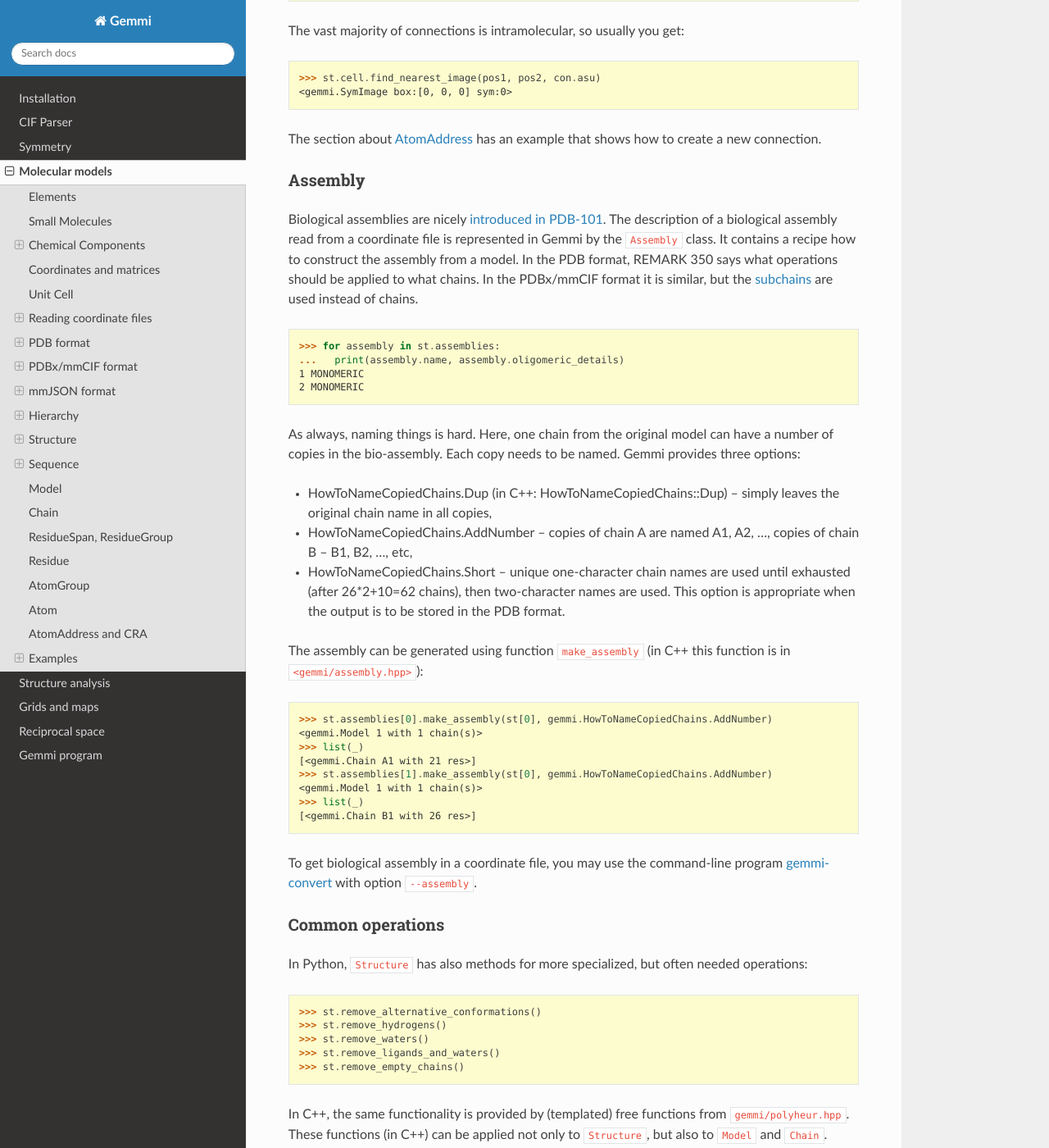
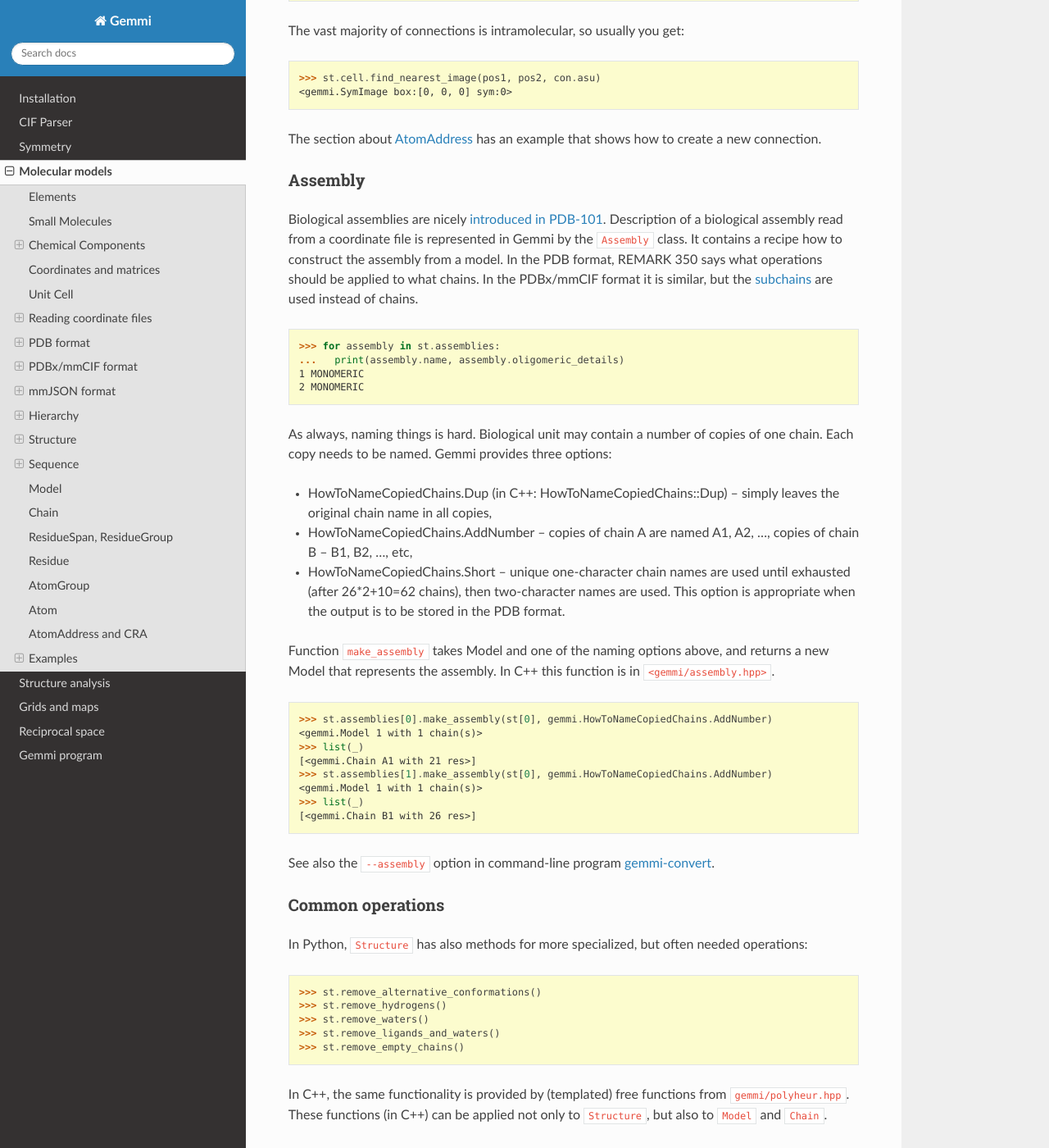
Before and after one commit to project-gemmi/gemmi, a Sphinx documentation site: the page built from docs/mol.rst, in a window 1280 px wide and 1400 px high, scrolled down 27083 px. Shown: the whole window at 82% size. Built offline with Sphinx 7.4.7 and the Read the Docs theme 2.0.0, drawn with Linux system fonts in a browser that asks for light colours.

Commit message:
edit docs

```diff
--- a/docs/mol.rst
+++ b/docs/mol.rst
@@ -1530,7 +1530,7 @@ Assembly
 
 Biological assemblies are nicely
 `introduced in PDB-101 <https://pdb101.rcsb.org/learn/guide-to-understanding-pdb-data/biological-assemblies>`_.
-The description of a biological assembly read from a coordinate file
+Description of a biological assembly read from a coordinate file
 is represented in Gemmi by the ``Assembly`` class.
 It contains a recipe how to construct the assembly from a model.
 In the PDB format, REMARK 350 says what operations should be applied
@@ -1545,8 +1545,8 @@ to what chains. In the PDBx/mmCIF format it is similar, but the
   2 MONOMERIC
 
 As always, naming things is hard.
-Here, one chain from the original model can have a number of copies in
-the bio-assembly. Each copy needs to be named. Gemmi provides three options:
+Biological unit may contain a number of copies of one chain.
+Each copy needs to be named. Gemmi provides three options:
 
 - HowToNameCopiedChains.Dup (in C++: HowToNameCopiedChains::Dup) --
   simply leaves the original chain name in all copies,
@@ -1556,8 +1556,9 @@ the bio-assembly. Each copy needs to be named. Gemmi provides three options:
   until exhausted (after 26*2+10=62 chains), then two-character names are used.
   This option is appropriate when the output is to be stored in the PDB format.
 
-The assembly can be generated using function ``make_assembly``
-(in C++ this function is in ``<gemmi/assembly.hpp>``):
+Function ``make_assembly`` takes Model and one of the naming options above,
+and returns a new Model that represents the assembly.
+In C++ this function is in ``<gemmi/assembly.hpp>``.
 
 .. doctest::
 
@@ -1570,9 +1571,8 @@ The assembly can be generated using function ``make_assembly``
   >>> list(_)
   [<gemmi.Chain B1 with 26 res>]
 
-To get biological assembly in a coordinate file,
-you may use the command-line program
-:ref:`gemmi-convert <convert>` with option ``--assembly``.
+See also the ``--assembly`` option in command-line program
+:ref:`gemmi-convert <convert>`.
 
 Common operations
 -----------------
```
